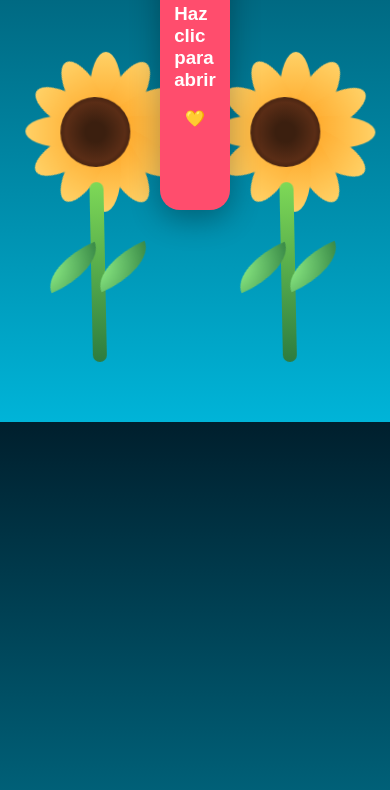
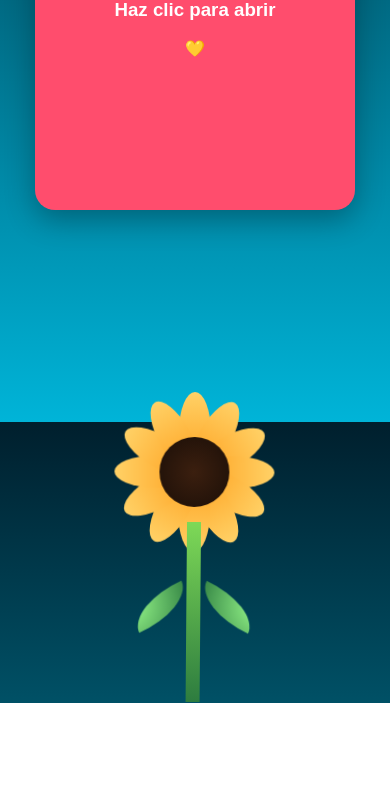
Before and after one commit to Jeremy2994/SanValentin, a plain HTML site: page index.html in a window 390 px wide. Shown: the part 422-1212 px from the top of the page. After the commit the page ends 1125 px from the top, so only its background shows below. Drawn offline with Linux system fonts and the light colour scheme.

Commit message:
Update styles.css

```diff
--- a/styles.css
+++ b/styles.css
@@ -1,42 +1,33 @@
-/* =========================
-   RESET
-========================= */
+/* RESET */
 * {
     box-sizing: border-box;
     margin: 0;
     padding: 0;
 }
 
-/* =========================
-   BODY
-========================= */
+/* BODY */
 body {
-    height: 100vh;
+    min-height: 100vh;
     background: linear-gradient(to bottom, #001f2d, #00b4d8);
     font-family: Arial, sans-serif;
-    overflow: hidden;
+    overflow-x: hidden;
 }
 
-/* =========================
-   ESCENA
-========================= */
+/* ESCENA */
 .scene {
     width: 100%;
-    height: 100%;
+    min-height: 100vh;
     display: flex;
     justify-content: space-between;
-    align-items: flex-end;
-    padding: 0 40px;
+    align-items: center;
+    padding: 20px;
 }
 
-/* =========================
-   TARJETA
-========================= */
+/* TARJETA */
 .card {
     width: 320px;
     height: 420px;
     perspective: 1000px;
-    align-self: center;
     z-index: 10;
 }
 
@@ -62,6 +53,7 @@
     backface-visibility: hidden;
     box-shadow: 0 10px 30px rgba(0,0,0,0.3);
     padding: 20px;
+    text-align: center;
 }
 
 .card-front {
@@ -70,19 +62,15 @@
     display: flex;
     flex-direction: column;
     justify-content: center;
-    align-items: center;
 }
 
 .card-back {
     background: white;
     color: #333;
     transform: rotateY(180deg);
-    text-align: center;
 }
 
-/* =========================
-   BOTONES
-========================= */
+/* BOTONES */
 .buttons {
     margin-top: 15px;
 }
@@ -92,7 +80,6 @@
     padding: 10px 15px;
     border: none;
     border-radius: 20px;
-    font-size: 14px;
     cursor: pointer;
 }
 
@@ -105,53 +92,37 @@
     background: #ccc;
 }
 
-/* =========================
-   RESPUESTA
-========================= */
-#response {
-    margin-top: 15px;
-    font-weight: bold;
-    color: #ff4d6d;
-}
-
-/* =========================
-   GIRASOL WRAPPER
-========================= */
+/* GIRASOL */
 .sunflower-wrapper {
-    width: 200px;
-    height: 360px;
+    width: 18vw;
+    max-width: 200px;
+    min-width: 110px;
     display: flex;
     justify-content: center;
     pointer-events: none;
 }
 
-/* =========================
-   GIRASOL
-========================= */
 .sunflower {
     position: relative;
-    width: 120px;
-    height: 300px;
-    transform-origin: bottom center;
+    width: 100%;
+    max-height: 300px;
     animation: sway 6s ease-in-out infinite;
 }
 
 @keyframes sway {
-    0%   { transform: rotate(0deg); }
-    25%  { transform: rotate(1.5deg); }
-    50%  { transform: rotate(0deg); }
-    75%  { transform: rotate(-1.5deg); }
+    0% { transform: rotate(0deg); }
+    50% { transform: rotate(2deg); }
     100% { transform: rotate(0deg); }
 }
 
-/* =========================
-   PÉTALOS
-========================= */
+/* PÉTALOS */
 .petals {
     position: absolute;
     top: 0;
     width: 140px;
     height: 140px;
+    left: 50%;
+    transform: translateX(-50%);
 }
 
 .petals span {
@@ -164,16 +135,8 @@
     left: 50%;
     transform-origin: bottom center;
     transform: translateX(-50%) rotate(var(--r));
-    animation: petalMove 3s ease-in-out infinite;
 }
 
-@keyframes petalMove {
-    0%   { transform: translateX(-50%) rotate(var(--r)); }
-    50%  { transform: translateX(-50%) rotate(calc(var(--r) + 2deg)); }
-    100% { transform: translateX(-50%) rotate(var(--r)); }
-}
-
-/* Rotaciones */
 .petals span:nth-child(1)  { --r: 0deg; }
 .petals span:nth-child(2)  { --r: 30deg; }
 .petals span:nth-child(3)  { --r: 60deg; }
@@ -187,9 +150,7 @@
 .petals span:nth-child(11) { --r: 300deg; }
 .petals span:nth-child(12) { --r: 330deg; }
 
-/* =========================
-   CENTRO
-========================= */
+/* CENTRO */
 .center {
     position: absolute;
     top: 35px;
@@ -198,13 +159,10 @@
     height: 70px;
     transform: translateX(-50%);
     border-radius: 50%;
-    background: radial-gradient(circle, #3b1f0f 20%, #5a2d16 60%, #1a0e07 100%);
-    z-index: 2;
+    background: radial-gradient(circle, #3b1f0f, #1a0e07);
 }
 
-/* =========================
-   TALLO
-========================= */
+/* TALLO */
 .stem {
     position: absolute;
     top: 120px;
@@ -213,12 +171,9 @@
     height: 180px;
     transform: translateX(-50%);
     background: linear-gradient(to bottom, #7ed957, #2d7c3f);
-    border-radius: 10px;
 }
 
-/* =========================
-   HOJAS
-========================= */
+/* HOJAS */
 .leaf {
     position: absolute;
     width: 60px;
@@ -226,37 +181,19 @@
     background: radial-gradient(circle at top left, #9dff8f, #2d7c3f);
     border-radius: 100% 0;
     top: 190px;
-    animation: leafSway 4s ease-in-out infinite;
 }
 
-.leaf.left {
-    left: 5px;
-    transform: rotate(-25deg);
-}
+.leaf.left { left: 5px; transform: rotate(-25deg); }
+.leaf.right { right: 5px; transform: scaleX(-1) rotate(-25deg); }
 
-.leaf.right {
-    right: 5px;
-    transform: scaleX(-1) rotate(-25deg);
-}
-
-@keyframes leafSway {
-    0%   { transform: rotate(-25deg); }
-    50%  { transform: rotate(-20deg); }
-    100% { transform: rotate(-25deg); }
-}
-
-/* =========================
-   SÍ GIGANTE
-========================= */
+/* SÍ GIGANTE */
 #bigYes {
     position: fixed;
     top: 50%;
     left: 50%;
     transform: translate(-50%, -50%) scale(0);
     font-size: 90px;
-    font-weight: bold;
     color: #ffb703;
-    text-shadow: 0 0 25px rgba(255, 183, 3, 0.7);
     transition: transform 0.5s ease;
     z-index: 50;
 }
@@ -264,3 +201,20 @@
 #bigYes.show {
     transform: translate(-50%, -50%) scale(1);
 }
+
+/* RESPONSIVE */
+@media (max-width: 768px) {
+    .scene {
+        flex-direction: column;
+        gap: 20px;
+    }
+
+    .sunflower-wrapper {
+        width: 35vw;
+    }
+
+    .card {
+        width: 90vw;
+        max-width: 320px;
+    }
+}
```
